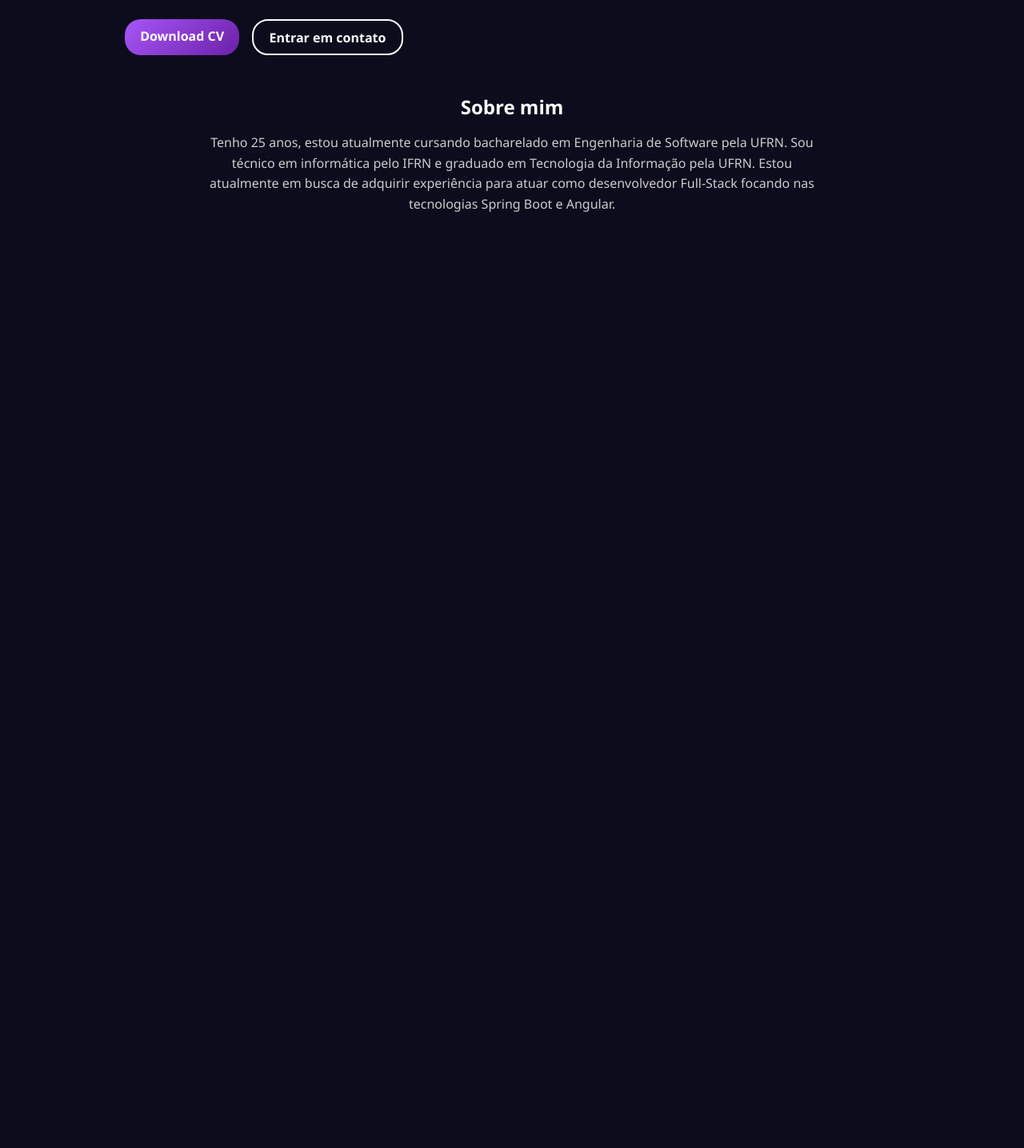
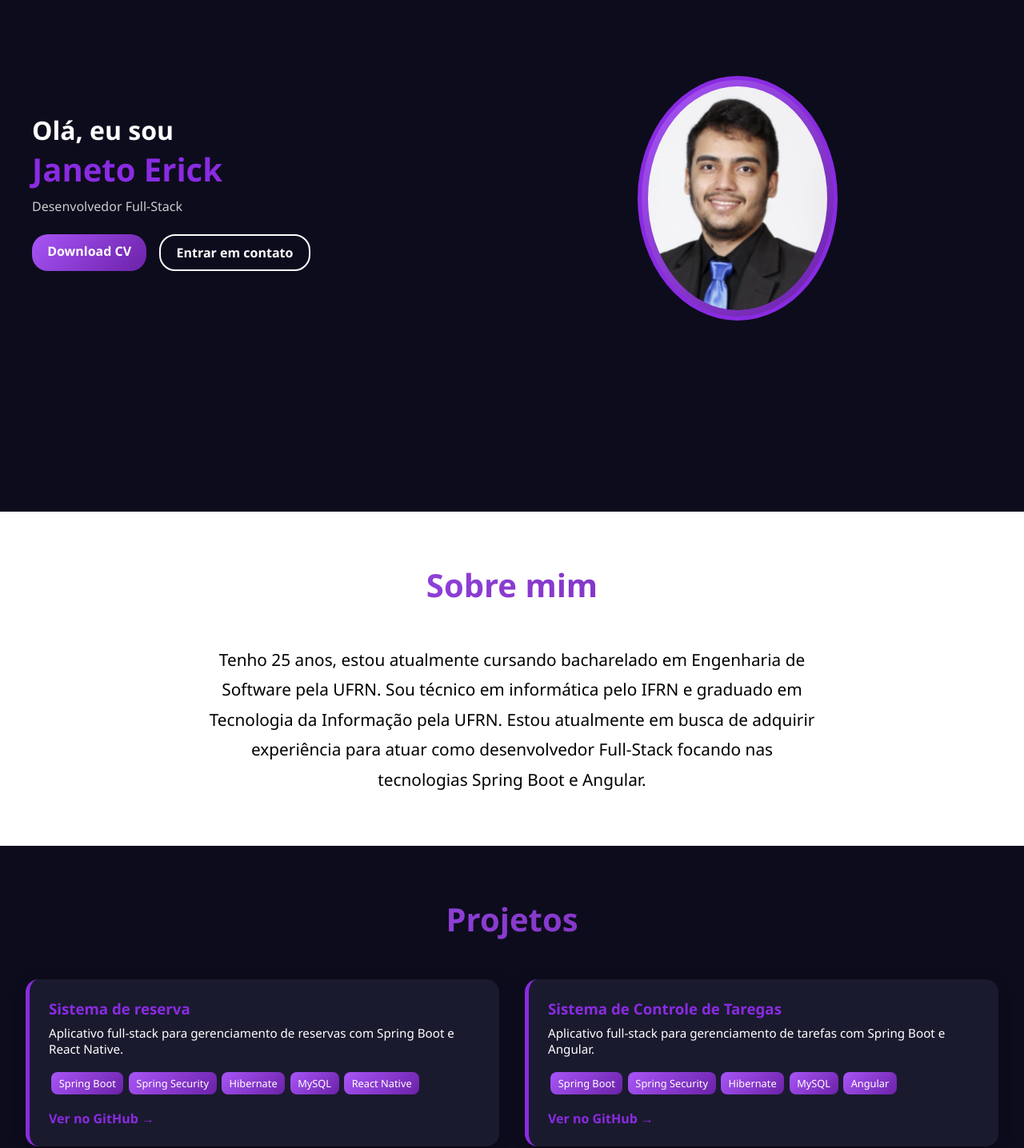
Before and after one commit to Janetoerick/My_Page, an Angular app: page / in a window 1280 px wide. Shown: the part 236-1672 px from the top of the page at 80% size. Before the commit the page ends 800 px from the top, so only its background shows below. Built offline with nearby package versions, Linux system fonts and the light colour scheme.

Commit message:
adicionado component projects

```diff
--- a/angular.json
+++ b/angular.json
@@ -21,10 +21,8 @@
             ],
             "tsConfig": "tsconfig.app.json",
             "assets": [
-              {
-                "glob": "**/*",
-                "input": "public"
-              }
+              "src/assets",
+              "src/favicon.ico"
             ],
             "styles": [
               "src/styles.css"
--- a/src/app/app.component.html
+++ b/src/app/app.component.html
@@ -1,2 +1,3 @@
 <app-header></app-header>
 <app-main></app-main>
+<app-projects></app-projects>
--- a/src/app/app.component.ts
+++ b/src/app/app.component.ts
@@ -2,10 +2,11 @@ import { Component } from '@angular/core';
 import { RouterOutlet } from '@angular/router';
 import { HeaderComponent } from "./components/header/header.component";
 import { MainComponent } from "./components/main/main.component";
+import { ProjectsComponent } from "./components/projects/projects.component";
 
 @Component({
   selector: 'app-root',
-  imports: [HeaderComponent, MainComponent],
+  imports: [HeaderComponent, MainComponent, ProjectsComponent],
   templateUrl: './app.component.html',
   styleUrl: './app.component.css'
 })
--- a/src/app/components/main/main.component.css
+++ b/src/app/components/main/main.component.css
@@ -13,21 +13,65 @@
  }
 
 main {
+  padding: 0;
+  margin: 0;
+  width: 100%;
+}
+/* main {
     padding: 2rem 1rem;
     max-width: 1000px;
     margin: auto;
-}
+} */
 
-.hero {
+/* .hero {
     display: flex;
     justify-content: space-evenly;
     align-items: center;
     flex-wrap: wrap;
+} */
+
+.hero {
+  display: flex;
+  justify-content: center;
+  align-items: center;
+  height: 100vh;
+  background-color: var(--bg);
+  color: var(--text);
+  padding: 2rem;
+  gap: 4rem;
+  flex-wrap: wrap;
+}
+
+.hero-inner {
+  display: flex;
+  justify-content: space-between;
+  align-items: center;
+  gap: 4rem;
+  flex-wrap: wrap;
+  width: 100%;
+  max-width: 1200px;
+  margin: 0 auto;
+}
+
+.hero .profile-img {
+  flex: 1;
+  display: flex;
+  justify-content: center;
+  align-items: center;
+  min-width: 280px;
+}
+
+.hero .profile-img img {
+  width: 250px;
+  height: auto;
+  border-radius: 50%;
+  border: 5px solid var(--purple);
 }
 
 .hero .content {
-    flex: 1;
-    min-width: 280px;
+  flex: 1;
+  min-width: 300px;
+  max-width: 500px;
 }
 
 .hero h2 {
@@ -90,19 +134,30 @@ main {
     padding: 0.5rem;
 }
 
-.about {
+/* .about {
     margin-top: 3rem;
     text-align: center;
+} */
+.about {
+  padding: 4rem 2rem;
+  background-color: #ffffff;
+  color: #111111;
+  text-align: center;
 }
 
 .about h3 {
-    font-size: 1.5rem;
-    margin-bottom: 1rem;
+    text-align: center;
+    font-size: 2.5rem;
+    margin-bottom: 3rem;
+    background: var(--gradient);
+    -webkit-background-clip: text;
+    -webkit-text-fill-color: transparent;
 }
 
 .about p {
-    color: #ccc;
-    line-height: 1.6;
+    color: #000;
+    font-size: 1.3rem;
+    line-height: 1.8;
     max-width: 800px;
     margin: auto;
     padding: 0 1rem;
@@ -115,6 +170,12 @@ main {
       text-align: center;
     }
 
+    .hero .content,
+    .hero .profile-img {
+        justify-content: center;
+        text-align: center;
+    }
+
     .buttons {
       justify-content: center;
     }
--- a/src/app/components/main/main.component.html
+++ b/src/app/components/main/main.component.html
@@ -1,5 +1,6 @@
 <main>
     <section class="hero">
+      <div class="hero-inner">
           <div class="content">
             <h2>Olá, eu sou</h2>
             <h1>Janeto Erick</h1>
@@ -10,8 +11,10 @@
             </div>
           </div>
           <div class="profile-img">
-        <img src="#" alt="Janeto Erick" />
+            <img src="assets/images/foto.png" alt="Janeto Erick"/>
           </div>
+      </div>
+
     </section>
 
     <section class="about">
--- /dev/null
+++ b/src/app/components/projects/projects.component.css
@@ -0,0 +1,77 @@
+:root {
+  --bg: #0d0c1d;
+  --text: #ffffff;
+  --purple: #8a2be2;
+  --gradient: linear-gradient(135deg, #a855f7, #6b21a8);
+}
+
+.projects-container {
+  background-color: var(--bg);
+  color: #111111; /* texto escuro */
+  padding: 4rem 2rem;
+}
+
+.section-title {
+  text-align: center;
+  font-size: 2.5rem;
+  margin-bottom: 3rem;
+  background: var(--gradient);
+  -webkit-background-clip: text;
+  -webkit-text-fill-color: transparent;
+}
+
+.projects-grid {
+  display: grid;
+  grid-template-columns: repeat(auto-fit, minmax(280px, 1fr));
+  gap: 2rem;
+}
+
+.project-card {
+  background-color: #1a1a2e;
+  padding: 1.5rem;
+  border-radius: 1rem;
+  transition: transform 0.3s ease, box-shadow 0.3s ease;
+  box-shadow: 0 4px 15px rgba(0, 0, 0, 0.3);
+  border-left: 5px solid var(--purple);
+}
+
+.project-card:hover {
+  transform: translateY(-8px);
+  box-shadow: 0 6px 25px rgba(138, 43, 226, 0.5);
+}
+
+.card-header h3 {
+  margin: 0 0 0.5rem;
+  color: var(--purple);
+}
+
+.description {
+  font-size: 0.95rem;
+  margin-bottom: 1rem;
+  color: #fff;
+}
+
+.tech-stack {
+  margin-bottom: 1rem;
+}
+
+.tech {
+  display: inline-block;
+  background: var(--gradient);
+  color: white;
+  padding: 0.3rem 0.6rem;
+  margin: 0.2rem;
+  border-radius: 0.5rem;
+  font-size: 0.8rem;
+}
+
+.github-link {
+  color: var(--purple);
+  text-decoration: none;
+  font-weight: bold;
+  transition: color 0.3s ease;
+}
+
+.github-link:hover {
+  color: #c084fc;
+}
--- /dev/null
+++ b/src/app/components/projects/projects.component.html
@@ -0,0 +1,15 @@
+<section class="projects-container">
+  <h2 class="section-title">Projetos</h2>
+  <div class="projects-grid">
+    <div class="project-card" *ngFor="let project of projects">
+      <div class="card-header">
+        <h3>{{ project.name }}</h3>
+      </div>
+      <p class="description">{{ project.description }}</p>
+      <div class="tech-stack">
+        <span class="tech" *ngFor="let tech of project.technologies">{{ tech }}</span>
+      </div>
+      <a [href]="project.github" target="_blank" class="github-link">Ver no GitHub →</a>
+    </div>
+  </div>
+</section>
--- /dev/null
+++ b/src/app/components/projects/projects.component.ts
@@ -0,0 +1,26 @@
+import { Component } from '@angular/core';
+import { CommonModule } from '@angular/common';
+
+@Component({
+  selector: 'app-projects',
+  standalone: true,
+  imports: [CommonModule],
+  templateUrl: './projects.component.html',
+  styleUrls: ['./projects.component.css']
+})
+export class ProjectsComponent {
+  projects = [
+    {
+      name: 'Sistema de reserva',
+      description: 'Aplicativo full-stack para gerenciamento de reservas com Spring Boot e React Native.',
+      technologies: ['Spring Boot', 'Spring Security', 'Hibernate', 'MySQL', 'React Native'],
+      github: 'https://github.com/Janetoerick/Sistema-de-reserva-back-end/tree/project2'
+    },
+    {
+      name: 'Sistema de Controle de Taregas',
+      description: 'Aplicativo full-stack para gerenciamento de tarefas com Spring Boot e Angular.',
+      technologies: ['Spring Boot', 'Spring Security', 'Hibernate', 'MySQL', 'Angular'],
+      github: 'https://github.com/Janetoerick/ControleTarefas_backend'
+    },
+  ];
+}
--- a/src/styles.css
+++ b/src/styles.css
@@ -16,3 +16,7 @@
   color: var(--text);
   font-family: 'Segoe UI', sans-serif;
 }
+
+html {
+  scroll-behavior: smooth;
+}
```
Also changed, not shown: src/assets/images/foto.png (renamed from img/foto.png), 1 other file (tests, documents, lock files or other folders). Lines whose indentation alone changed are shown as unchanged.
